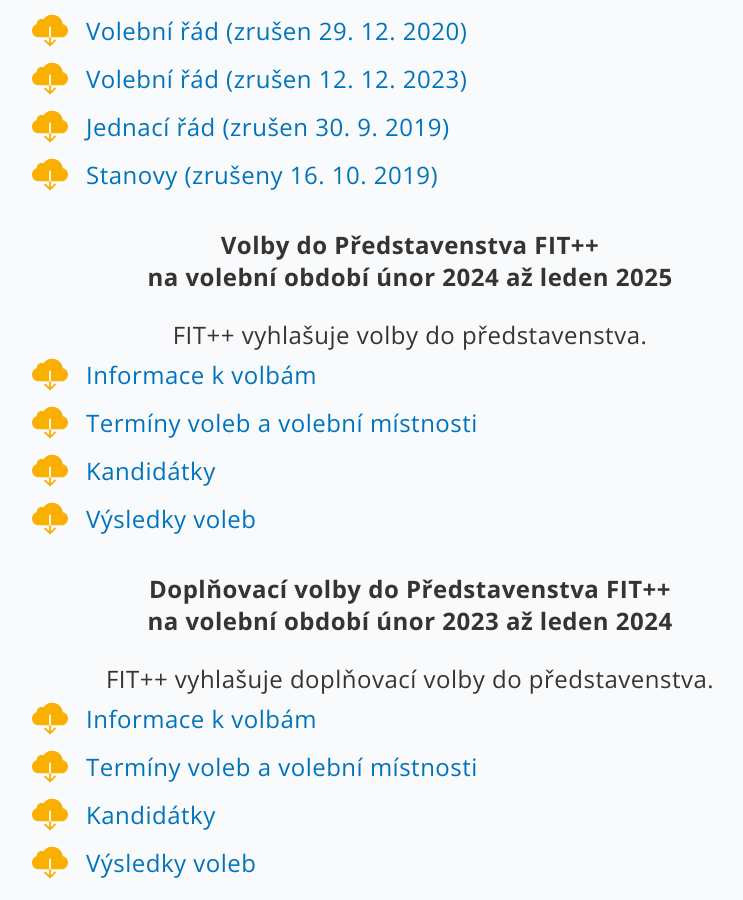
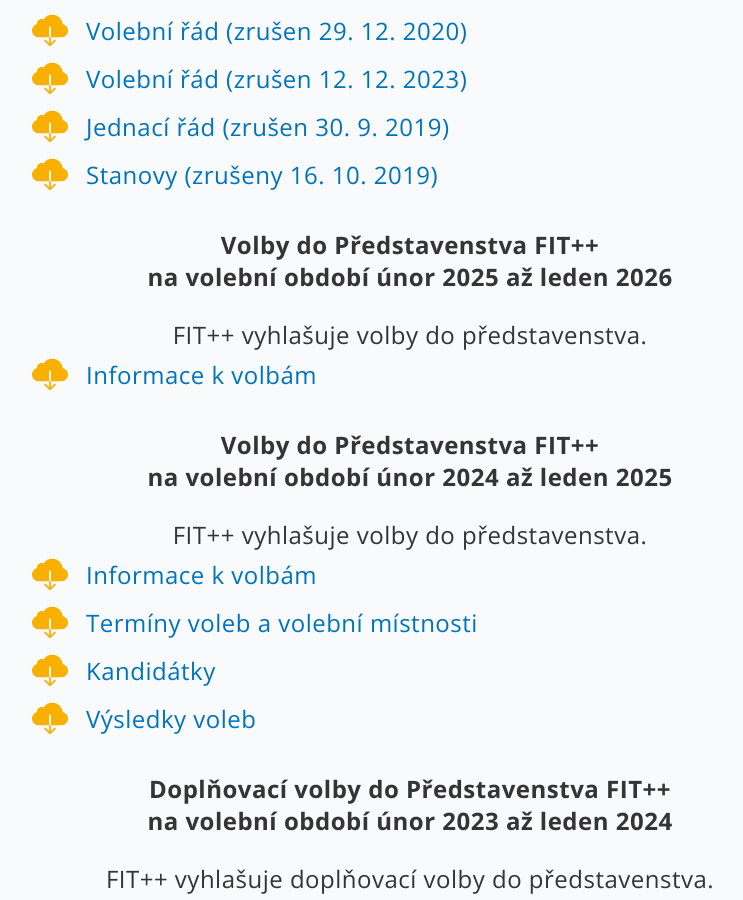
Before and after one commit to klubFITpp/klubfitpp, a Jekyll site: the page built from documents.html, in a window 1280 px wide and 900 px high, scrolled down 3293 px. Shown: the whole window, without its empty margins (230-973 px from the left). Built offline with Jekyll 4.4.1, drawn with Linux system fonts in a browser that asks for light colours.

Commit message:
Volby (#86)
* Vyhlaseni voleb do predstavenstva 2025-2026

* Volby - přidání odkazu do yml

* Volby - vrácení pipe

```diff
--- a/_data/documents.yml
+++ b/_data/documents.yml
@@ -133,6 +133,20 @@
 - title: |+
     Volby do Představenstva FIT++
     <br>
+    na volební období únor 2025 až leden 2026
+  description: "FIT++ vyhlašuje volby do představenstva."
+  links:
+    - name: "Informace k volbám"
+      url: "/documents/volby2025/volby-do-Predstavenstva-2025-2026.pdf"
+#    - name: "Termíny voleb a volební místnosti"
+#      url: "/documents/volby2024/volby-do-Predstavenstva-2024-2025_terminy.pdf"
+#    - name: "Kandidátky"
+#      url: "/documents/volby2024/volby-do-Predstavenstva-2024-2025_kandidatky.pdf"
+#    - name: "Výsledky voleb"
+#      url: "/documents/volby2024/volby-do-Predstavenstva-2024-2025_vysledky.pdf"
+- title: |+
+    Volby do Představenstva FIT++
+    <br>
     na volební období únor 2024 až leden 2025
   description: "FIT++ vyhlašuje volby do představenstva."
   links:
```
